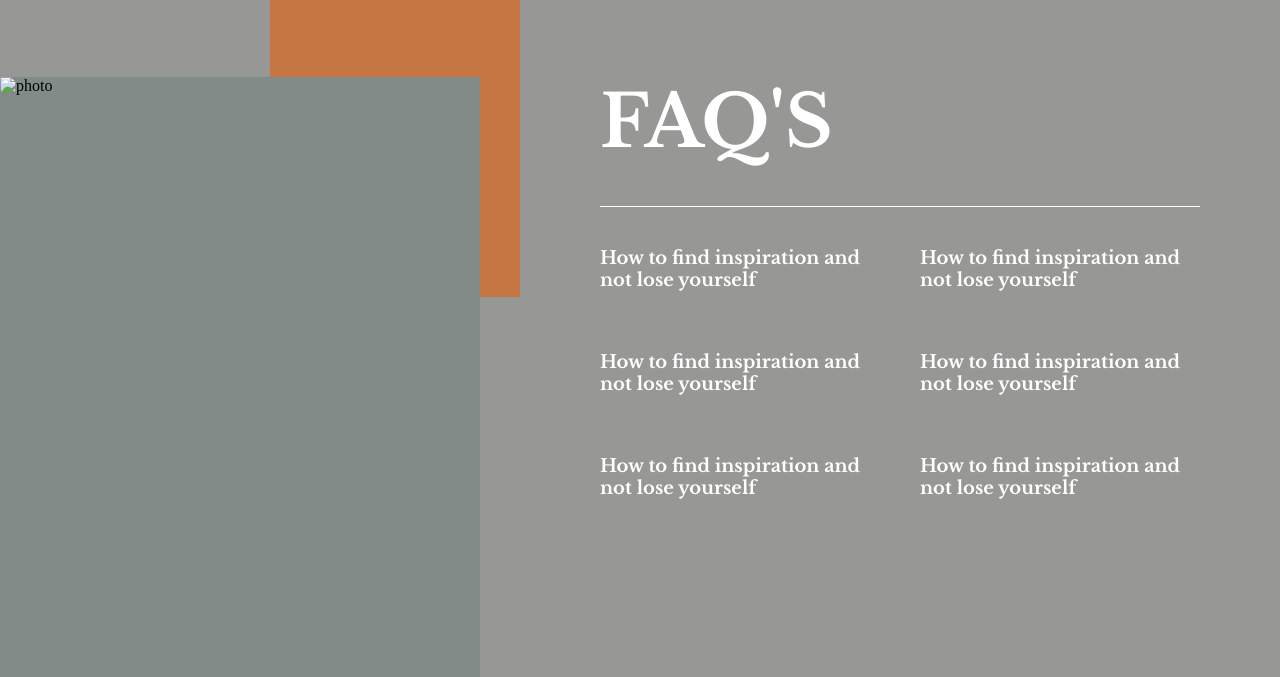
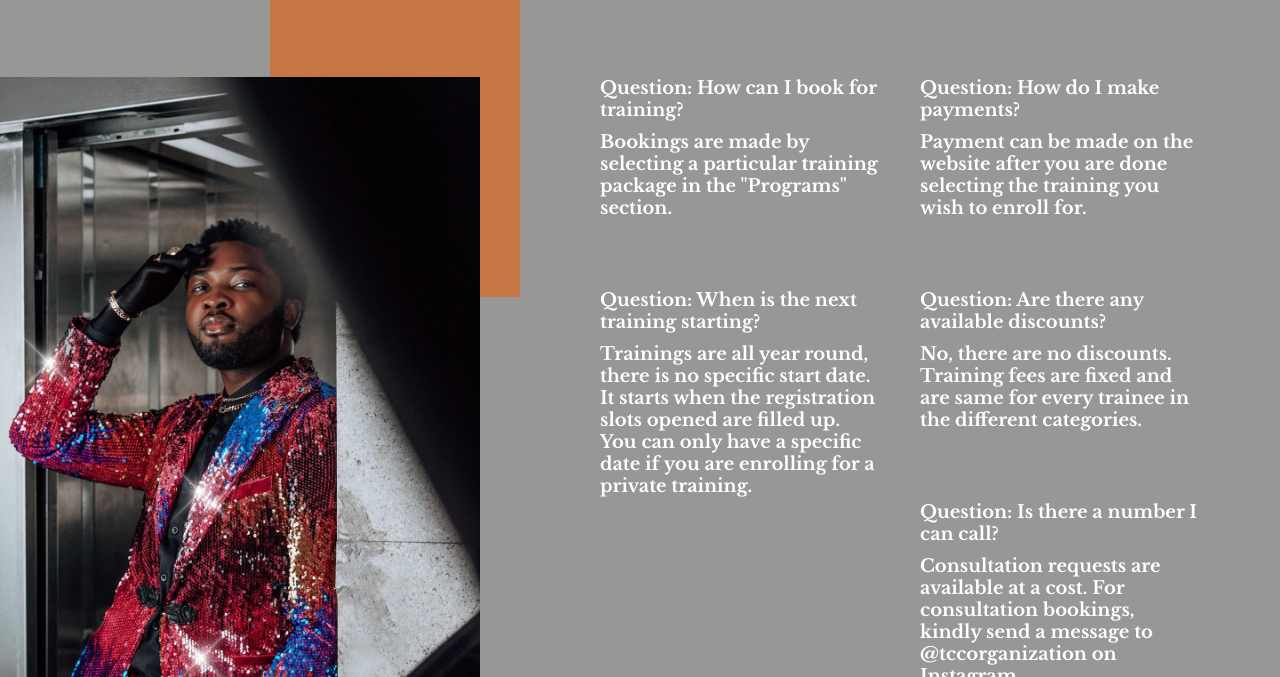
Before and after one commit to Capt-Obvs/TCC, a plain HTML site: page faq.html in a window 1280 px wide. Shown: the part 123-800 px from the top of the page. Drawn offline with nearby package versions, Linux system fonts and the light colour scheme.

Commit message:
Continued changes

```diff
--- a/faq.html
+++ b/faq.html
@@ -92,49 +92,36 @@
 						<div class="orb-g-40 orb-sm-100">
 							<div class="rb-object-frame">
 								<div class="orb-photo-frame orb-obj-1">
-									<img src="img/photo/47.jpg" alt="photo">
+									<img src="img/ui/faq.jpg" alt="photo">
 								</div>
 								<div class="orb-deco"></div>
 							</div>
 						</div>
 						<div class="orb-g-60 orb-sm-100">
 							<div class="orb-blog-frame">
-								<div class="orb-blog-title">
-									<h1>FAQ's</h1>
-								</div>
 								<div class="orb-grid orb-padding-grid">
 									<div class="orb-g-50 orb-sm-100">
 										<div class="orb-post-card">
-											<a href="blog-4.html">
-												<h2>How to find inspiration and not lose yourself</h2>
-											</a>
+												<h2 class="orb-mb-10"><strong>Question: </strong>How can I book for training?</h2>
+												<h2 class="orb-mb-10">Bookings are made by selecting a particular training package in the "Programs" section.</h2>
 										</div>
 										<div class="orb-post-card">
-											<a href="blog-4.html">
-												<h2>How to find inspiration and not lose yourself</h2>
-											</a>
-										</div>
-										<div class="orb-post-card">
-											<a href="blog-4.html">
-												<h2>How to find inspiration and not lose yourself</h2>
-											</a>
+												<h2 class="orb-mb-10"><strong>Question: </strong>When is the next training starting?</h2>
+												<h2 class="orb-mb-10">Trainings are all year round, there is no specific start date. It starts when the registration slots opened are filled up. You can only have a specific date if you are enrolling for a private training.</h2>
 										</div>
 									</div>
 									<div class="orb-g-50 orb-sm-100">
 										<div class="orb-post-card">
-											<a href="blog-4.html">
-												<h2>How to find inspiration and not lose yourself</h2>
-											</a>
+												<h2 class="orb-mb-10"><strong>Question: </strong>How do I make payments?</h2>
+												<h2 class="orb-mb-10">Payment can be made on the website after you are done selecting the training you wish to enroll for.</h2>
 										</div>
 										<div class="orb-post-card">
-											<a href="blog-4.html">
-												<h2>How to find inspiration and not lose yourself</h2>
-											</a>
+												<h2 class="orb-mb-10"><strong>Question: </strong>Are there any available discounts?</h2>
+												<h2 class="orb-mb-10">No, there are no discounts. Training fees are fixed and are same for every trainee in the different categories.</h2>
 										</div>
 										<div class="orb-post-card">
-											<a href="blog-4.html">
-												<h2>How to find inspiration and not lose yourself</h2>
-											</a>
+												<h2 class="orb-mb-10"><strong>Question: </strong>Is there a number I can call?</h2>
+												<h2 class="orb-mb-10">Consultation requests are available at a cost. For consultation bookings, kindly send a message to @tccorganization on Instagram.</h2>
 										</div>
 									</div>
 
```
Also changed, not shown: biography.html (+4 -2 lines), resume.html (+10 -2 lines), img/photo/resume-1.jpg (added), img/photo/resume-2.jpg (added), img/ui/faq.jpg (renamed from img/ui/resume-1.jpg).
